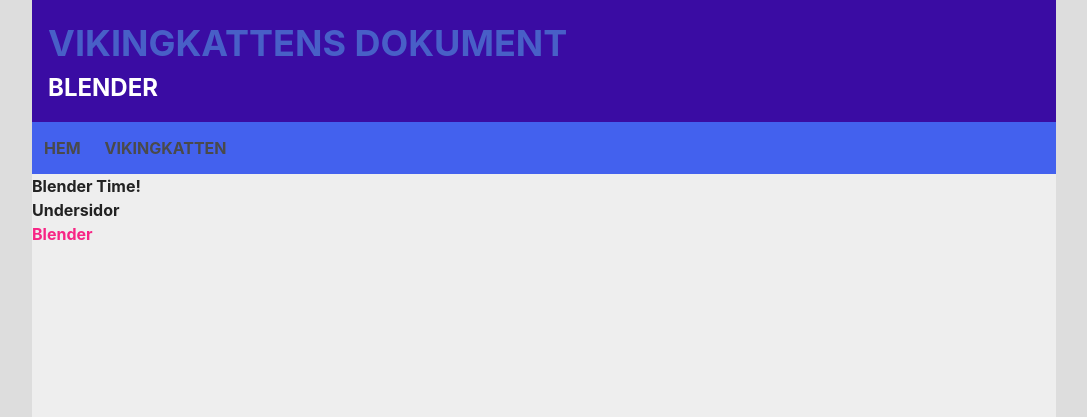
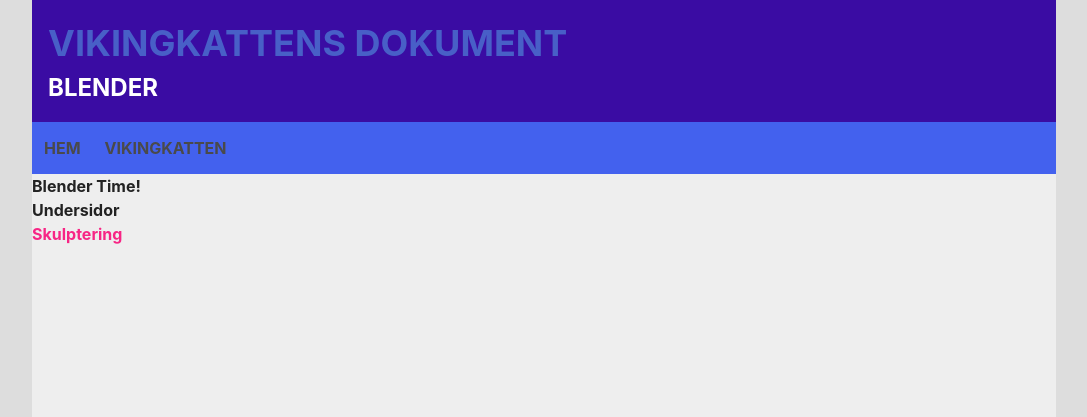
Before and after one commit to viking-cat/dokument, a Jekyll site: the page built from _pages/grafik/blender.md, in a window 1280 px wide. Shown: the top 417 px of the page, without its empty margins (96-1183 px from the left). Built offline with Jekyll 4.4.1, drawn with Linux system fonts in a browser that asks for light colours.

Commit message:
Update page-subpages.html

```diff
--- a/_includes/page-subpages.html
+++ b/_includes/page-subpages.html
@@ -14,12 +14,12 @@
       <ul>
       {%- for path in sorted_pages -%}
         {%- assign my_page = site.pages | where: "path", path | first -%}
-          {%- if my_page.title AND my_page.title == page.title -%}
-            {%- assign lower_case_this_page = pate.title | downcase %}
-            {%- assign lower_case_link_page = my_page.title | downcase %}
-            {%- if my_page.title == page.title -%}
-              <li><a href="{{ my_page.url | relative_url }}">{{ my_page.title | escape }}</a></li>
-            {%- endif -%}
+        {%- if my_page.title AND my_page.title == page.title -%}
+          {%- assign lower_case_this_page = page.title | downcase %}
+          {%- assign lower_case_link_page = my_page.parent | downcase %}
+          {%- if lower_case_this_page == lower_case_link_page -%}
+            <li><a href="{{ my_page.url | relative_url }}">{{ my_page.title | escape }}</a></li>
+          {%- endif -%}
         {%- endif -%}
       {%- endfor -%}
       </ul>
```
